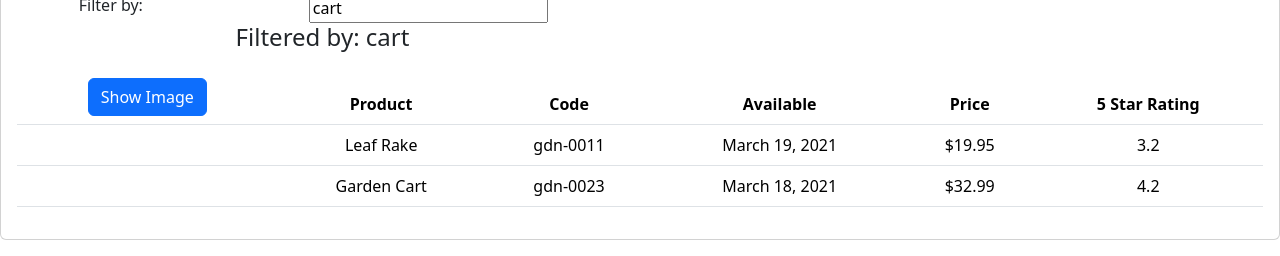
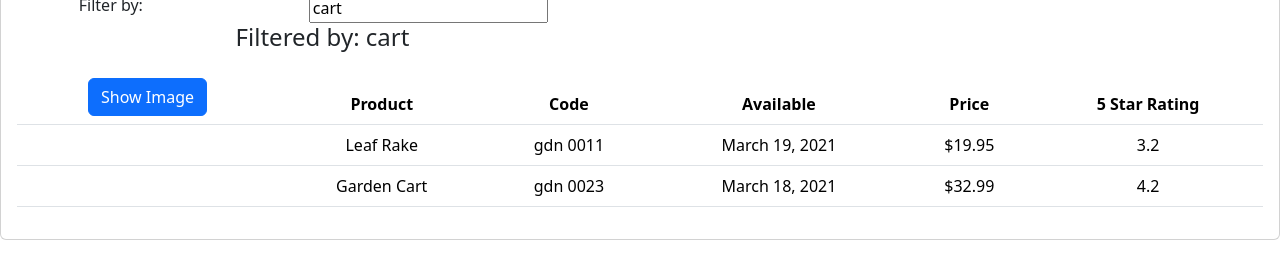
Before and after one commit to indhu-github/Product-Management---Angular-Beginner, an Angular app: page / in a window 1280 px wide. Shown: the part 126-382 px from the top of the page. Built offline with nearby package versions, Linux system fonts and the light colour scheme.

Commit message:
Transforming data with pipes

```diff
--- a/src/app/app.module.ts
+++ b/src/app/app.module.ts
@@ -4,11 +4,13 @@
 
 import { AppComponent } from './app.component';
 import { ProductListComponent } from './products/product-list.component';
+import { ConvertToSpaces } from './shared/convert-to-spaces.pipe';
 
 @NgModule({
   declarations: [
     AppComponent,
-    ProductListComponent
+    ProductListComponent,
+    ConvertToSpaces
   ],
   imports: [
     BrowserModule,
--- /dev/null
+++ b/src/app/products/product-list.component.css
@@ -0,0 +1,3 @@
+thead{
+    color: #337AB7;
+}
--- a/src/app/products/product-list.component.html
+++ b/src/app/products/product-list.component.html
@@ -39,7 +39,7 @@
               />
             </td>
             <td>{{ product.productName }}</td>
-            <td>{{ product.productCode | lowercase }}</td>
+            <td>{{ product.productCode | lowercase | convertToSpaces:'-'}}</td>
             <td>{{ product.releaseDate }}</td>
             <td>{{ product.price | currency:'USD':'symbol':'1.2-2'}}</td>
             <td>{{ product.starRating }}</td>
--- a/src/app/products/product-list.component.ts
+++ b/src/app/products/product-list.component.ts
@@ -1,16 +1,18 @@
-import { Component } from '@angular/core';
+import { Component, OnInit } from '@angular/core';
+import { IProduct } from './product';
 
 @Component({
   selector: 'pm-products',
   templateUrl: './product-list.component.html',
+  styleUrls: ['./product-list.component.css'],
 })
-export class ProductListComponent {
+export class ProductListComponent implements OnInit{
   pageTitle: string = 'Product List';
   imageWidth: number = 50;
   imageMargin: number = 2;
   showImage: boolean = false;
   listFilter: string = 'cart';
-  products: any[] = [
+  products: IProduct[] = [
     {
       productId: 1,
       productName: 'Leaf Rake',
@@ -33,6 +35,10 @@
     },
   ];
 
+  ngOnInit(): void {
+   console.log('In OnInit');
+  }
+
   toggleImage(): void {
     this.showImage = !this.showImage;
   }
--- /dev/null
+++ b/src/app/products/product.ts
@@ -0,0 +1,10 @@
+export interface IProduct{
+    productId: number;
+    productName: string;
+    productCode: string;
+    releaseDate: string;
+    price: number;
+    description: string;
+    starRating: number;
+    imageUrl: string;
+}
--- /dev/null
+++ b/src/app/shared/convert-to-spaces.pipe.ts
@@ -0,0 +1,10 @@
+import { Pipe, PipeTransform } from "@angular/core";
+
+@Pipe({
+    name:'convertToSpaces'
+})
+export class ConvertToSpaces implements PipeTransform{
+    transform(value: string, character: string): string {
+        return value.replace(character,' ');
+    }
+}
```
